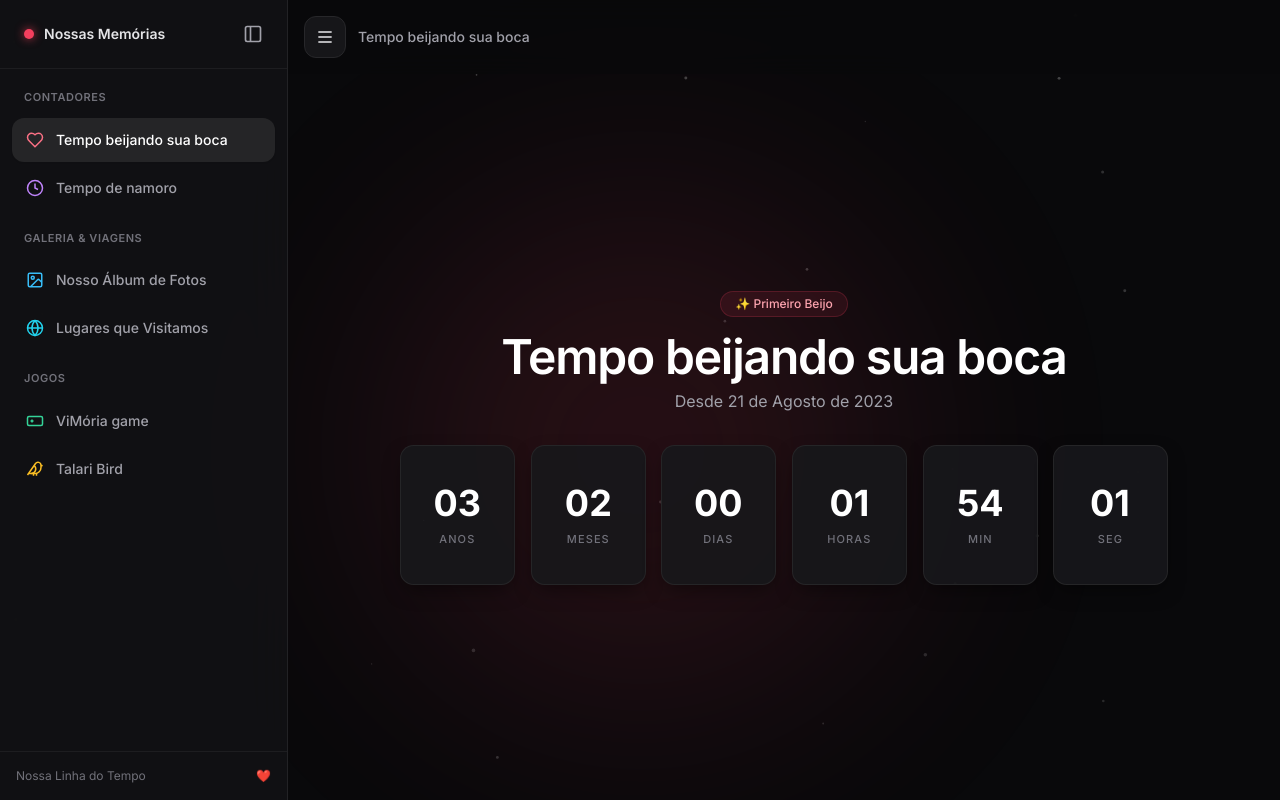
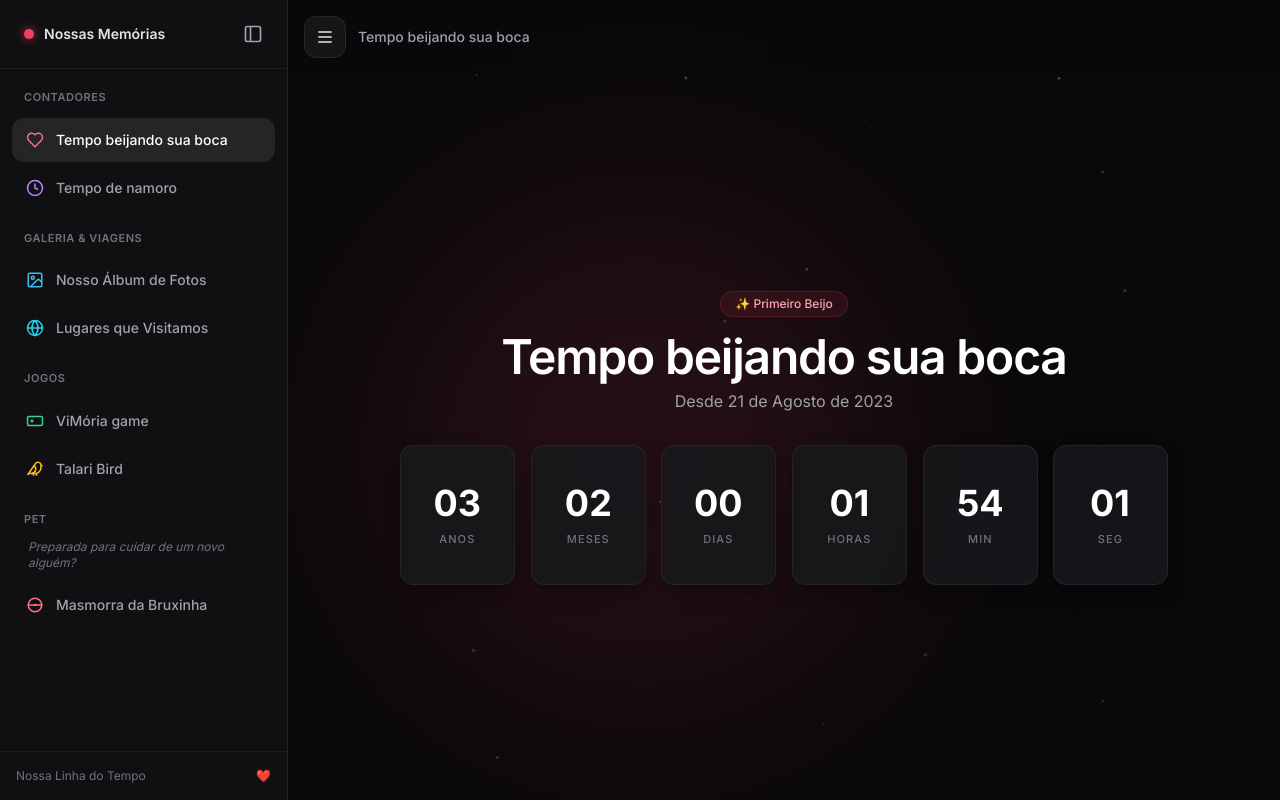
Before and after one commit to munizoka/nosso_tempo, a plain HTML site: page index.html in a window 1280 px wide. Drawn offline with nearby package versions, Linux system fonts and the light colour scheme; grey boxes are pictures that could not be loaded.

Commit message:
Update index.html

```diff
--- a/index.html
+++ b/index.html
@@ -69,7 +69,7 @@
         </div>
     </div>
 
-    <!-- Barra Lateral (Sem sublegendas) -->
+    <!-- Barra Lateral -->
     <aside id="sidebar" class="bg-[#121215]/90 backdrop-blur-xl border-r border-zinc-800/80 w-72 flex-shrink-0 flex flex-col transition-all duration-300 fixed md:relative z-30 h-full -translate-x-full md:translate-x-0">
         <div class="p-4 flex items-center justify-between border-b border-zinc-800/60">
             <div class="flex items-center gap-2.5 pl-2">
@@ -117,6 +117,21 @@
                 <svg width="18" height="18" viewBox="0 0 24 24" fill="none" stroke="currentColor" stroke-width="2" class="text-amber-400 flex-shrink-0"><path d="M16 7h.01"/><path d="M3.4 18H12a8 8 0 0 0 8-8V7a4 4 0 0 0-7.28-2.3L2 20"/><path d="m20 7 2 .5-2 .5"/><path d="M10 18v3"/><path d="M14 17.75V21"/><path d="M7 18a6 6 0 0 0 3.84-10.61"/></svg>
                 <span class="truncate">Talari Bird</span>
             </button>
+
+            <!-- ============================================== -->
+            <!-- NOVA CATEGORIA: PET -->
+            <!-- ============================================== -->
+            <div class="pt-3 pb-1"><div class="text-[11px] font-semibold text-zinc-500 uppercase tracking-wider px-3 py-1">Pet</div></div>
+
+            <p class="text-xs text-zinc-500 italic px-4 pb-2 mb-1">
+                Preparada para cuidar de um novo alguém?
+            </p>
+
+            <a href="pet.html" class="tab-btn w-full flex items-center gap-3 px-3.5 py-3 rounded-xl text-left text-sm font-medium transition-all text-zinc-400 hover:bg-zinc-800/40 hover:text-zinc-200">
+                <svg width="18" height="18" viewBox="0 0 24 24" fill="none" stroke="currentColor" stroke-width="2" class="text-rose-400 flex-shrink-0"><path d="M12 21a9 9 0 0 0 9-9H3a9 9 0 0 0 9 9Z"/><path d="M3 12a9 9 0 0 1 18 0"/><path d="m14.5 13-2-2"/><path d="m9.5 13 2-2"/></svg>
+                <span class="truncate">Masmorra da Bruxinha</span>
+            </a>
+
         </div>
 
         <div class="p-4 border-t border-zinc-800/60 text-xs text-zinc-500 flex items-center justify-between">
```
